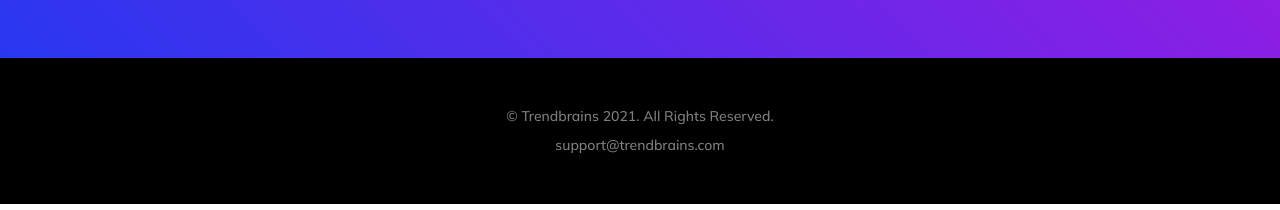
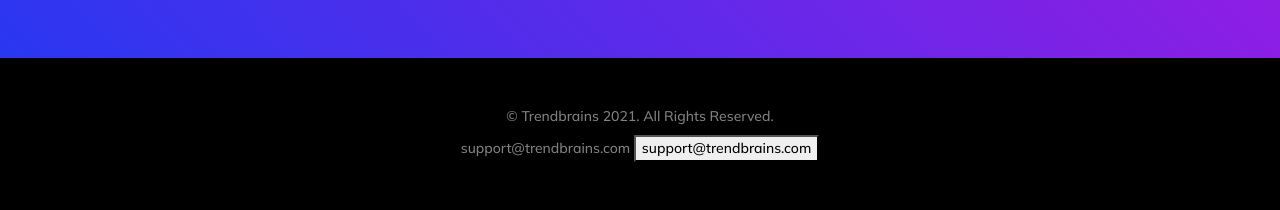
Before and after one commit to adarsh-this-side/trendbrains, a plain HTML site: page index.html in a window 1280 px wide. Shown: the part 3299-3509 px from the top of the page. Drawn offline with nearby package versions, Linux system fonts and the light colour scheme.

Commit message:
Update index.html

```diff
--- a/index.html
+++ b/index.html
@@ -215,6 +215,7 @@
                 <div class="text-white-50 small">
                     <div class="mb-2">&copy; Trendbrains 2021. All Rights Reserved.</div>
                     <a href="#!">support@trendbrains.com</a>
+                    <button onclick="myFunction()">support@trendbrains.com</button>
                    <!-- <a href="#!">Privacy</a>
                     <span class="mx-1">&middot;</span>
                     <a href="#!">Terms</a>
```
